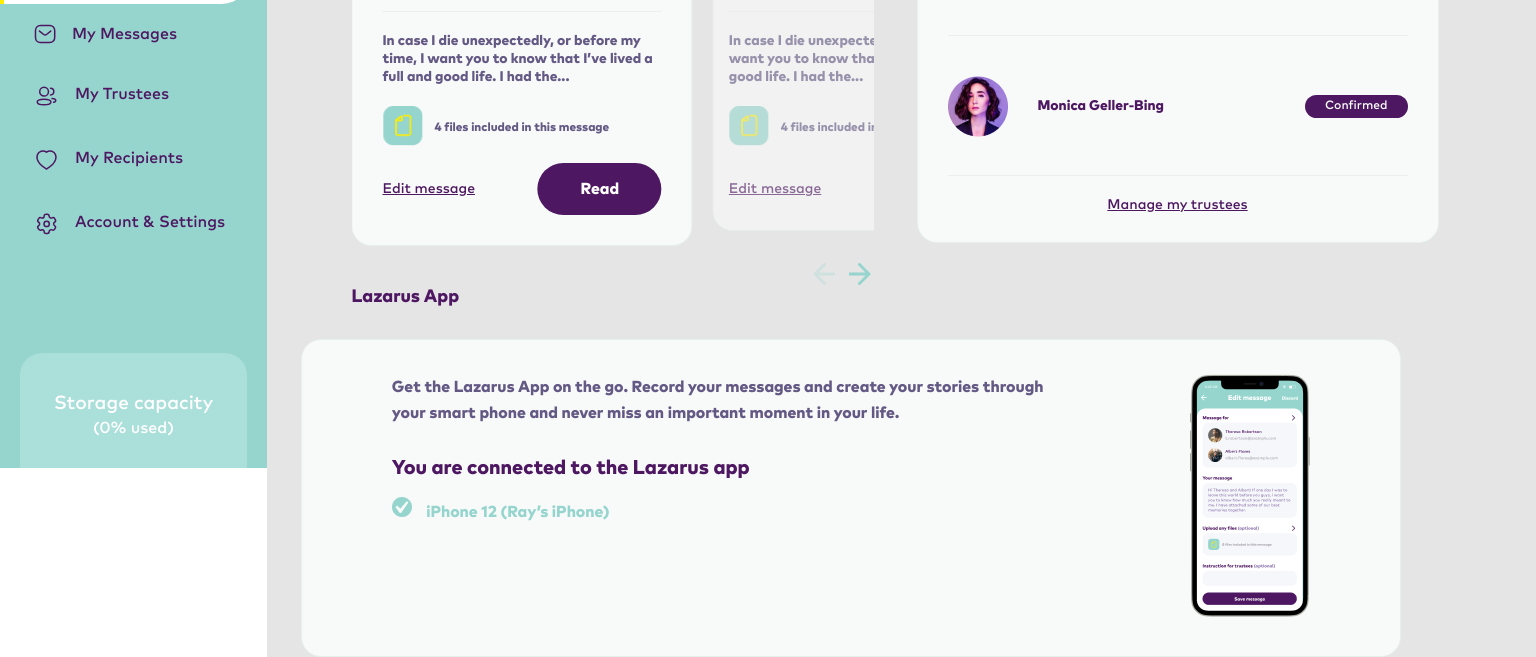
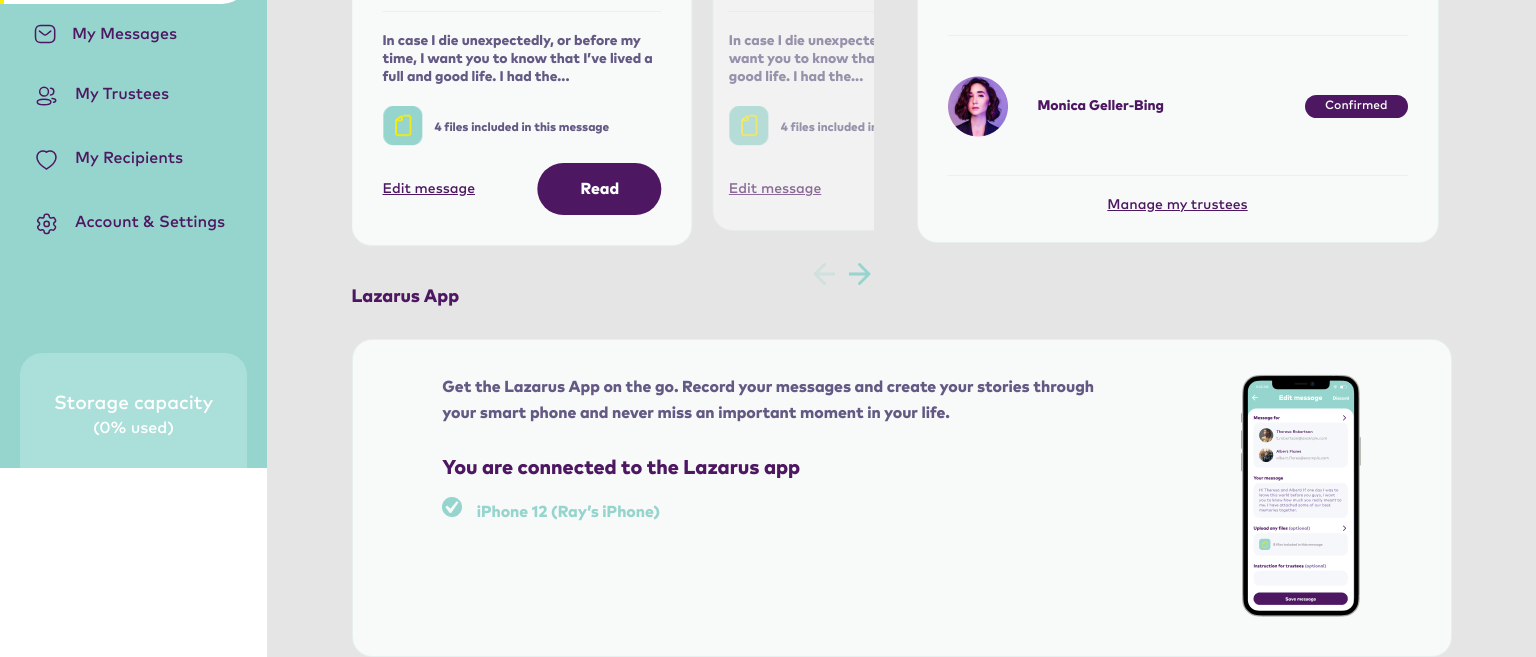
Before and after one commit to NguyenThang19/dash-broad-lazarus, a plain HTML site: page index.html in a window 1536 px wide. Shown: the part 332-989 px from the top of the page. Drawn offline with nearby package versions, Linux system fonts and the light colour scheme.

Commit message:
update css

```diff
--- a/css/main.css
+++ b/css/main.css
@@ -688,6 +688,10 @@ a{
         padding-left: 0px;
         padding-right: 0px;
     }
+
+    .content .app-section .app-body{
+        margin: auto;
+    }
 }
 
 @media only screen and (max-width: 1439px){
```
